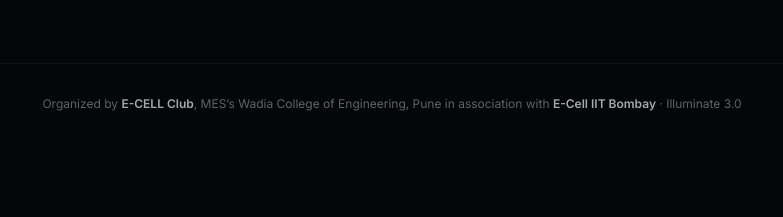
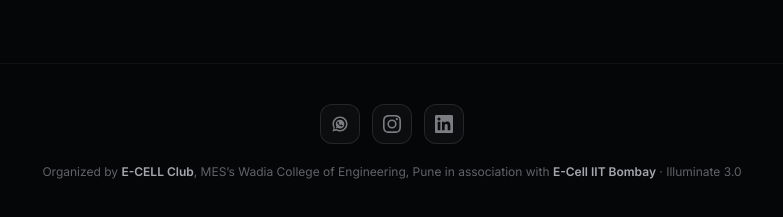
Before and after one commit to PatadeSujal/e-cell-illuminate-3.0-registration, a Next.js app: page / in a window 1280 px wide. Shown: the part 2101-2318 px from the top of the page, without its empty margins (248-1031 px from the left). Before the commit the page ends 2245 px from the top, so only its background shows below. Built offline with nearby package versions, Linux system fonts and the light colour scheme; no server answers.

Commit message:
Added A&R and social links

```diff
--- a/app/page.tsx
+++ b/app/page.tsx
@@ -176,8 +176,51 @@ export default function Home() {
         </RevealSection>
       </section>
 
-      <footer className="relative border-t border-white/5 px-6 py-8 text-center text-xs text-mist/40">
-        Organized by <strong className="text-mist/70">E-CELL Club</strong>, MES&rsquo;s Wadia College of Engineering, Pune in association with <strong className="text-mist/70">E-Cell IIT Bombay</strong> · Illuminate 3.0
+      <footer className="relative border-t border-white/5 px-6 py-10 text-center">
+        <div className="flex items-center justify-center gap-3 mb-5">
+          {/* WhatsApp */}
+          <a
+            href="https://chat.whatsapp.com/KYWcm5grUXjEyY38TkZLZH?mode=gi_t"
+            target="_blank"
+            rel="noopener noreferrer"
+            aria-label="WhatsApp"
+            className="group flex h-10 w-10 items-center justify-center rounded-xl border border-white/10 bg-white/[0.03] transition duration-200 hover:border-emerald-400/50 hover:bg-emerald-500/15 hover:shadow-[0_0_20px_-4px_rgba(16,185,129,0.4)]"
+          >
+            <svg className="h-[18px] w-[18px] fill-mist/50 transition group-hover:fill-emerald-400" viewBox="0 0 24 24">
+              <path d="M12.031 6.172c-3.181 0-5.767 2.586-5.768 5.766-.001 1.298.38 2.27 1.019 3.287l-.711 2.598 2.664-.698c.97.585 1.761.884 2.802.884 3.181 0 5.768-2.587 5.768-5.767 0-3.18-2.587-5.77-5.774-5.771zm3.374 8.219c-.14.394-.81.768-1.127.818-.316.05-.72.072-2.18-.535-1.748-.727-2.881-2.493-2.969-2.61-.088-.117-.704-.937-.704-1.787 0-.85.445-1.268.604-1.442.158-.174.346-.217.462-.217.116 0 .232.002.333.007.106.005.249-.04.39.298.14.339.48 1.17.522 1.256.042.086.07.186.012.302-.058.116-.088.188-.174.29-.087.101-.183.226-.261.304-.088.087-.179.182-.077.357.102.174.453.747.971 1.209.667.593 1.23.776 1.405.864.175.087.278.073.382-.045.105-.117.447-.522.566-.701.12-.178.239-.148.402-.088.163.06 1.034.488 1.211.576.178.088.297.132.34.205.044.073.044.422-.096.816zM12 2C6.477 2 2 6.477 2 12c0 1.89.525 3.66 1.438 5.168L2 22l4.98-1.307A9.957 9.957 0 0012 22c5.523 0 10-4.477 10-10S17.523 2 12 2zm0 18.063c-1.636 0-3.153-.497-4.42-1.353l-.317-.213-2.98.781.796-2.905-.207-.33A8.028 8.028 0 014 12c0-4.411 3.589-8.031 8-8.031s8 3.62 8 8.031-3.589 8.063-8 8.063z" />
+            </svg>
+          </a>
+
+          {/* Instagram */}
+          <a
+            href="https://www.instagram.com/meswcoe_e_cell?stkn=Zmk2ZzBncDNuemls&utm_source=qr"
+            target="_blank"
+            rel="noopener noreferrer"
+            aria-label="Instagram"
+            className="group flex h-10 w-10 items-center justify-center rounded-xl border border-white/10 bg-white/[0.03] transition duration-200 hover:border-pink-400/50 hover:bg-pink-500/15 hover:shadow-[0_0_20px_-4px_rgba(236,72,153,0.4)]"
+          >
+            <svg className="h-[18px] w-[18px] fill-mist/50 transition group-hover:fill-pink-400" viewBox="0 0 24 24">
+              <path d="M12 2.163c3.204 0 3.584.012 4.85.07 3.252.148 4.771 1.691 4.919 4.919.058 1.265.069 1.645.069 4.849 0 3.205-.012 3.584-.069 4.849-.149 3.225-1.664 4.771-4.919 4.919-1.266.058-1.644.07-4.85.07-3.204 0-3.584-.012-4.849-.07-3.26-.149-4.771-1.699-4.919-4.92-.058-1.265-.07-1.644-.07-4.849 0-3.204.013-3.583.07-4.849.149-3.227 1.664-4.771 4.919-4.919 1.266-.057 1.645-.069 4.849-.069zM12 0C8.741 0 8.333.014 7.053.072 2.695.272.273 2.69.073 7.052.014 8.333 0 8.741 0 12c0 3.259.014 3.668.072 4.948.2 4.358 2.618 6.78 6.98 6.98C8.333 23.986 8.741 24 12 24c3.259 0 3.668-.014 4.948-.072 4.354-.2 6.782-2.618 6.979-6.98.059-1.28.073-1.689.073-4.948 0-3.259-.014-3.667-.072-4.947-.196-4.354-2.617-6.78-6.979-6.98C15.668.014 15.259 0 12 0zm0 5.838a6.162 6.162 0 100 12.324 6.162 6.162 0 000-12.324zM12 16a4 4 0 110-8 4 4 0 010 8zm6.406-11.845a1.44 1.44 0 100 2.881 1.44 1.44 0 000-2.881z" />
+            </svg>
+          </a>
+
+          {/* LinkedIn */}
+          <a
+            href="https://www.linkedin.com/company/meswcoe-e-cell/"
+            target="_blank"
+            rel="noopener noreferrer"
+            aria-label="LinkedIn"
+            className="group flex h-10 w-10 items-center justify-center rounded-xl border border-white/10 bg-white/[0.03] transition duration-200 hover:border-blue-400/50 hover:bg-blue-500/15 hover:shadow-[0_0_20px_-4px_rgba(59,130,246,0.4)]"
+          >
+            <svg className="h-[18px] w-[18px] fill-mist/50 transition group-hover:fill-blue-400" viewBox="0 0 24 24">
+              <path d="M20.447 20.452h-3.554v-5.569c0-1.328-.027-3.037-1.852-3.037-1.853 0-2.136 1.445-2.136 2.939v5.667H9.351V9h3.414v1.561h.046c.477-.9 1.637-1.85 3.37-1.85 3.601 0 4.267 2.37 4.267 5.455v6.286zM5.337 7.433a2.062 2.062 0 01-2.063-2.065 2.064 2.064 0 112.063 2.065zm1.782 13.019H3.555V9h3.564v11.452zM22.225 0H1.771C.792 0 0 .774 0 1.729v20.542C0 23.227.792 24 1.771 24h20.451C23.2 24 24 23.227 24 22.271V1.729C24 .774 23.2 0 22.222 0h.003z" />
+            </svg>
+          </a>
+        </div>
+
+        <p className="text-xs text-mist/40">
+          Organized by <strong className="text-mist/70">E-CELL Club</strong>, MES&rsquo;s Wadia College of Engineering, Pune in association with <strong className="text-mist/70">E-Cell IIT Bombay</strong> · Illuminate 3.0
+        </p>
       </footer>
     </main>
   );
--- a/components/RegistrationForm.tsx
+++ b/components/RegistrationForm.tsx
@@ -9,7 +9,9 @@ const BRANCHES = [
   "Computer Engineering",
   "Information Technology",
   "Electronics & Telecommunication",
+  "Automation & Robotics",
   "Mechanical Engineering",
+  "Artificial Intelligence and Data Science",
   "Civil Engineering",
   "Electrical Engineering",
   "Other",
@@ -93,21 +95,50 @@ export default function RegistrationForm() {
       <motion.div
         initial={{ opacity: 0, scale: 0.95 }}
         animate={{ opacity: 1, scale: 1 }}
-        className="glass-card mx-auto max-w-lg rounded-3xl p-10 text-center shadow-glow-lg"
+        className="glass-card mx-auto max-w-lg rounded-3xl p-8 sm:p-10 text-center shadow-glow-lg"
       >
-        <div className="mx-auto mb-5 flex h-16 w-16 items-center justify-center rounded-full bg-navy-600/40 text-3xl">
+        <div className="mx-auto mb-5 flex h-16 w-16 items-center justify-center rounded-full bg-emerald-500/20 text-3xl text-emerald-400 border border-emerald-500/30 shadow-[0_0_30px_-5px_rgba(16,185,129,0.35)]">
           ✓
         </div>
         <h3 className="font-display text-2xl font-bold text-gradient">
           You&rsquo;re registered!
         </h3>
-        <p className="mt-3 text-mist/70">
+        <p className="mt-2.5 text-sm text-mist/75 leading-relaxed">
           Thanks for signing up for Illuminate 3.0. Your details and payment
-          reference have been recorded. See you at the workshop!
+          reference have been recorded.
         </p>
+
+        {/* WhatsApp Group Box */}
+        <div className="mt-6 rounded-2xl border border-emerald-500/30 bg-emerald-950/20 p-5 text-center backdrop-blur-md shadow-[0_0_35px_-8px_rgba(16,185,129,0.25)]">
+          <span className="inline-flex items-center gap-1.5 rounded-full bg-emerald-500/15 border border-emerald-500/30 px-3 py-1 text-[11px] font-semibold uppercase tracking-wider text-emerald-300">
+            <span className="h-1.5 w-1.5 rounded-full bg-emerald-400 animate-pulse" />
+            Important Step
+          </span>
+
+          <h4 className="mt-3 font-display text-base font-bold text-white">
+            Join the Official WhatsApp Group
+          </h4>
+          <p className="mt-1.5 text-xs leading-relaxed text-mist/70">
+            Joining the group is required to receive event updates, schedule announcements, and workshop instructions.
+          </p>
+
+          <a
+            href="https://chat.whatsapp.com/KYWcm5grUXjEyY38TkZLZH?mode=gi_t"
+            target="_blank"
+            rel="noopener noreferrer"
+            className="mt-4 inline-flex w-full items-center justify-center gap-2.5 rounded-xl bg-gradient-to-r from-emerald-600 via-emerald-500 to-teal-500 px-5 py-3 text-sm font-semibold text-white shadow-[0_0_25px_-5px_rgba(16,185,129,0.5)] transition duration-200 hover:shadow-[0_0_35px_-2px_rgba(16,185,129,0.7)] hover:scale-[1.02] active:scale-[0.98]"
+          >
+            <svg className="h-5 w-5 fill-current" viewBox="0 0 24 24">
+              <path d="M12.031 6.172c-3.181 0-5.767 2.586-5.768 5.766-.001 1.298.38 2.27 1.019 3.287l-.711 2.598 2.664-.698c.97.585 1.761.884 2.802.884 3.181 0 5.768-2.587 5.768-5.767 0-3.18-2.587-5.77-5.774-5.771zm3.374 8.219c-.14.394-.81.768-1.127.818-.316.05-.72.072-2.18-.535-1.748-.727-2.881-2.493-2.969-2.61-.088-.117-.704-.937-.704-1.787 0-.85.445-1.268.604-1.442.158-.174.346-.217.462-.217.116 0 .232.002.333.007.106.005.249-.04.39.298.14.339.48 1.17.522 1.256.042.086.07.186.012.302-.058.116-.088.188-.174.29-.087.101-.183.226-.261.304-.088.087-.179.182-.077.357.102.174.453.747.971 1.209.667.593 1.23.776 1.405.864.175.087.278.073.382-.045.105-.117.447-.522.566-.701.12-.178.239-.148.402-.088.163.06 1.034.488 1.211.576.178.088.297.132.34.205.044.073.044.422-.096.816zM12 2C6.477 2 2 6.477 2 12c0 1.89.525 3.66 1.438 5.168L2 22l4.98-1.307A9.957 9.957 0 0012 22c5.523 0 10-4.477 10-10S17.523 2 12 2zm0 18.063c-1.636 0-3.153-.497-4.42-1.353l-.317-.213-2.98.781.796-2.905-.207-.33A8.028 8.028 0 014 12c0-4.411 3.589-8.031 8-8.031s8 3.62 8 8.031-3.589 8.063-8 8.063z" />
+            </svg>
+            <span>Join WhatsApp Group</span>
+            <span aria-hidden>→</span>
+          </a>
+        </div>
+
         <button
           onClick={() => setStatus("idle")}
-          className="mt-6 rounded-full border border-white/15 px-6 py-2 text-sm text-mist/80 transition hover:border-navy-400 hover:text-white"
+          className="mt-6 rounded-full border border-white/15 px-6 py-2 text-xs text-mist/60 transition hover:border-navy-400 hover:text-white"
         >
           Register another student
         </button>
```
Also changed, not shown: public/favicon.jpg (added).
